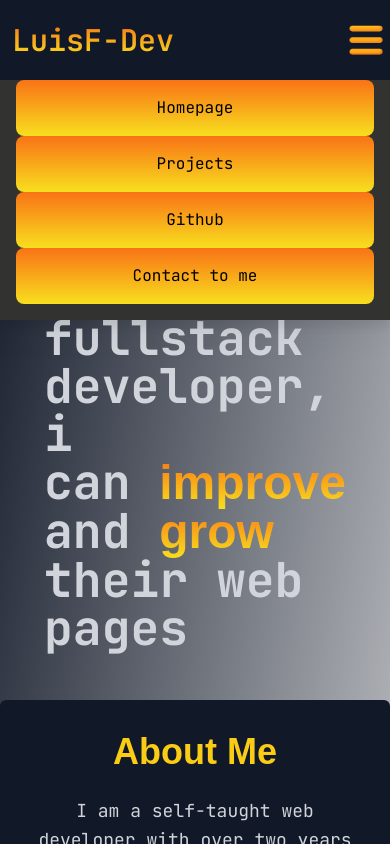
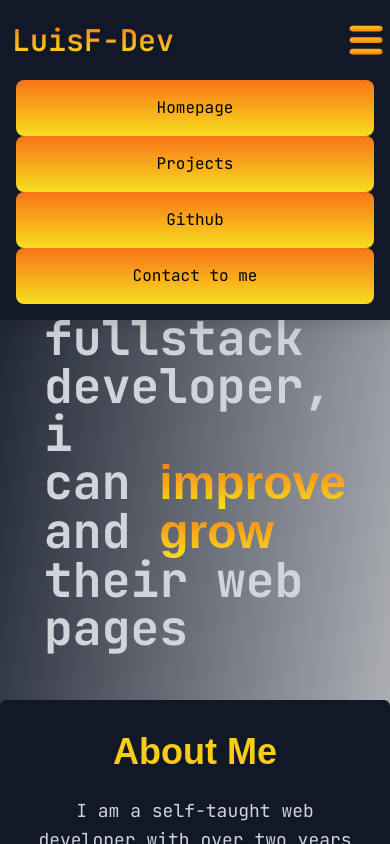
Before and after one commit to LuisF-Dev/My-Web-Portfolio, a Next.js app: page / in a window 390 px wide. Both pictures are taken after a click on the picture 366 px from the left and 40 px from the top of the page. Shown: the top 844 px of the page. Built offline with nearby package versions, Linux system fonts and the light colour scheme; grey boxes are pictures that could not be loaded; a web font is replaced by a local one.

Commit message:
correccion

```diff
--- a/src/app/components/Navbar/NavBar.tsx
+++ b/src/app/components/Navbar/NavBar.tsx
@@ -67,7 +67,7 @@ function Navbar() {
                     ""
                 ) : (
                     <motion.div
-                        className="grid grid-flow-row grid-cols-1 grid-rows-4 absolute bg-jsDark lg:hidden w-full z-10 top-20 pb-4"
+                        className="grid grid-flow-row grid-cols-1 grid-rows-4 absolute bg-gray-900 lg:hidden w-full z-10 top-20 pb-4"
                         initial={{ x: "-100%" }}
                         animate={{ x: 0 }}
                         exit={{ x: "-100%" }}
```
